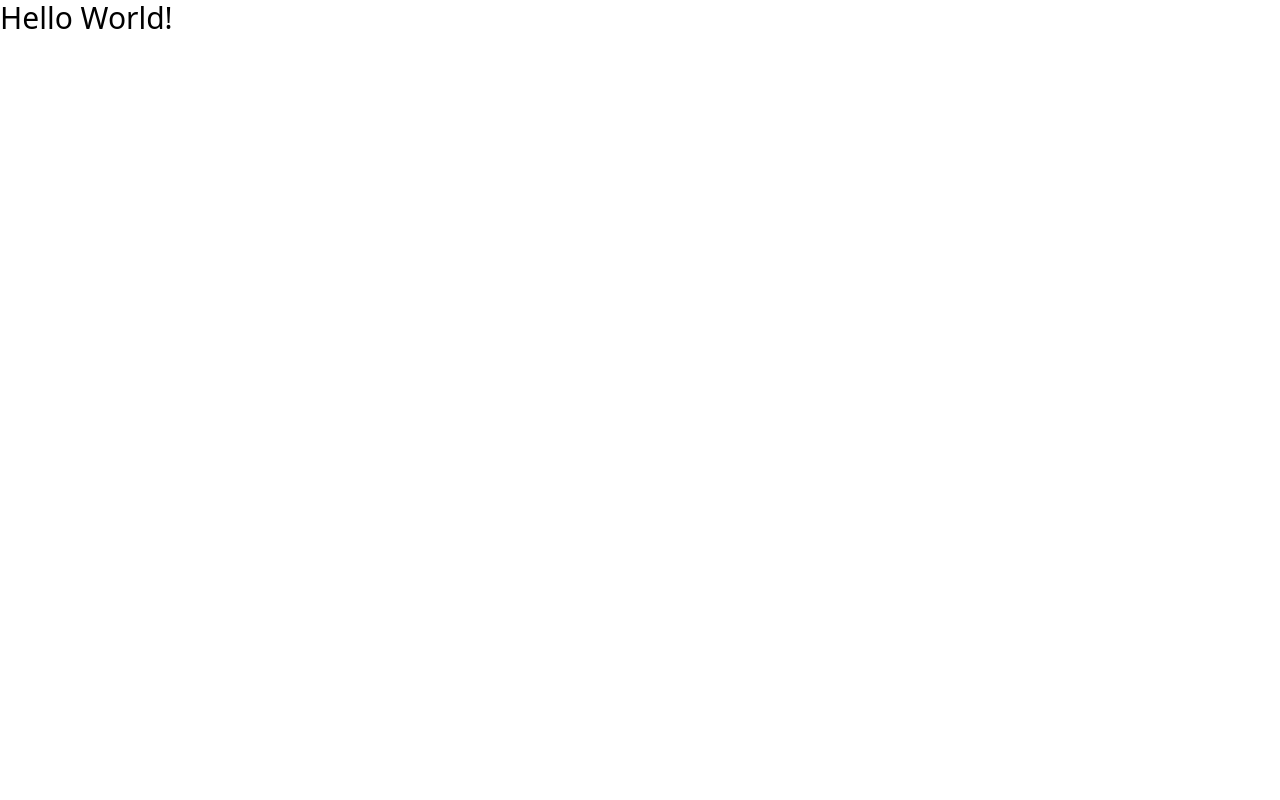
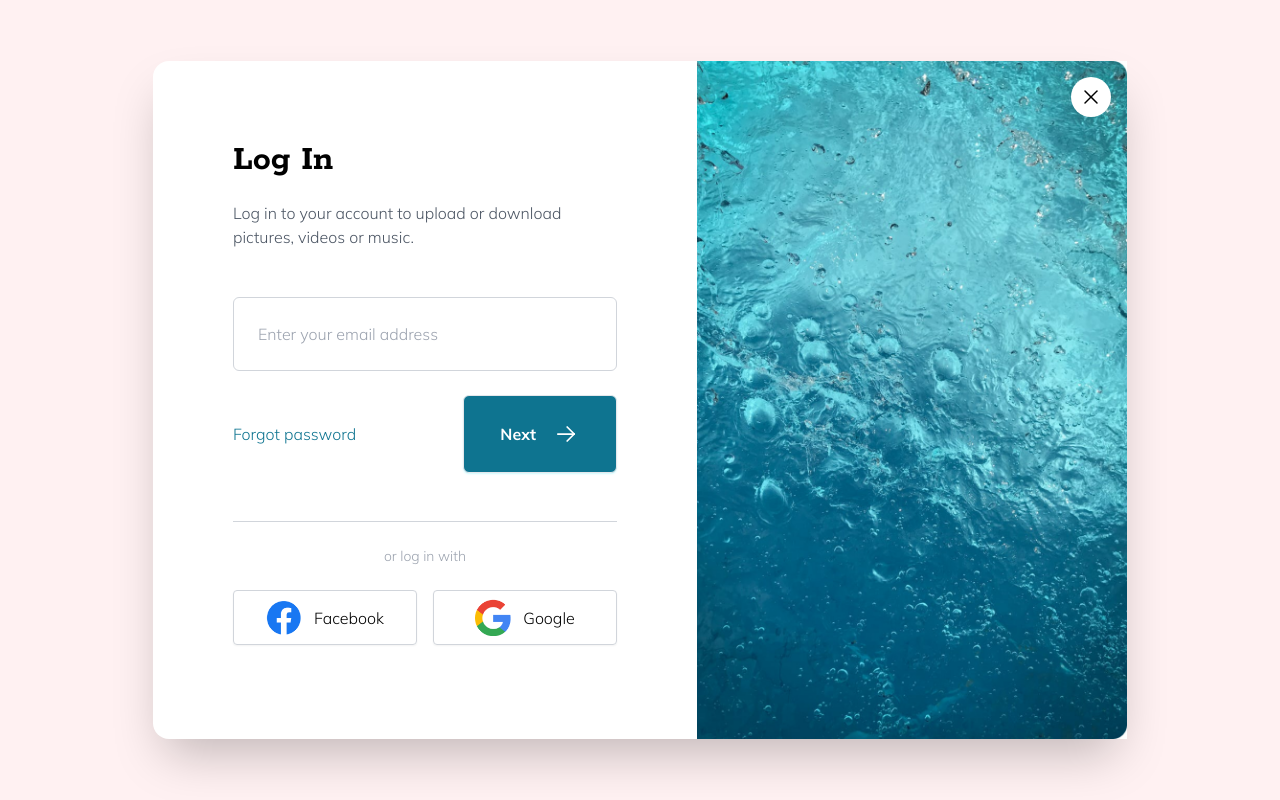
Before and after one commit to andregozubuyukoglu/tailwind-projects, a website: page Mini Projects/Login Modal/index.html in a window 1280 px wide. Drawn offline with nearby package versions, Linux system fonts and the light colour scheme.

Commit message:
Initial commit

```diff
--- a/Mini Projects/Login Modal/index.html
+++ b/Mini Projects/Login Modal/index.html
@@ -4,10 +4,122 @@
     <meta charset="UTF-8" />
     <meta http-equiv="X-UA-Compatible" content="IE=edge" />
     <meta name="viewport" content="width=device-width, initial-scale=1.0" />
-    <link rel="stylesheet" href="css/style.css" />
-    <title>Simple Strarter</title>
+    <link
+      href="https://fonts.googleapis.com/css2?family=Mulish:wght@300;400;500;600;700&family=Rokkitt:wght@600;700&display=swap"
+      rel="stylesheet"
+    />
+    <script src="https://cdn.tailwindcss.com"></script>
+    <script>
+      tailwind.config = {
+        theme: {
+          fontFamily: {
+            sans: ["Mulish", "sans-serif"],
+            mono: ["Rokkitt", "monospace"],
+          },
+        },
+      }
+    </script>
+    <title>Login Modal</title>
   </head>
   <body>
-    <h1 class="text-3xl">Hello World!</h1>
+    <!-- Global Container -->
+    <div class="flex items-center justify-center min-h-screen bg-rose-50">
+      <!-- Card Container -->
+      <div
+        class="relative flex flex-col m-6 space-y-10 bg-white shadow-2xl rounded-2xl md:flex-row md:space-y-0 md:m-0"
+      >
+        <!-- Left Side -->
+        <div class="p-6 md:p-20">
+          <!-- Top Content -->
+          <h2 class="font-mono mb-5 text-4xl font-bold">Log In</h2>
+          <p class="max-w-sm mb-12 font-sans font-light text-gray-600">
+            Log in to your account to upload or download pictures, videos or
+            music.
+          </p>
+          <input
+            type="text"
+            class="w-full p-6 border border-gray-300 rounded-md placeholder:font-sans placeholder:font-light"
+            placeholder="Enter your email address"
+          />
+
+          <!-- Middle Content -->
+          <div
+            class="flex flex-col items-center justify-between mt-6 space-y-6 md:flex-row md:space-y-0"
+          >
+            <div class="font-thin text-cyan-700">Forgot password</div>
+
+            <button
+              class="w-full md:w-auto flex justify-center items-center p-6 space-x-4 font-sans font-bold text-white rounded-md shadow-lg px-9 bg-cyan-700 shadow-cyan-100 hover:bg-opacity-90 shadow-sm hover:shadow-lg border transition hover:-translate-y-0.5 duration-150"
+            >
+              <span>Next</span>
+              <svg
+                xmlns="http://www.w3.org/2000/svg"
+                class="w-7"
+                viewBox="0 0 24 24"
+                stroke-width="1.5"
+                stroke="#ffffff"
+                fill="none"
+                stroke-linecap="round"
+                stroke-linejoin="round"
+              >
+                <path stroke="none" d="M0 0h24v24H0z" fill="none" />
+                <line x1="5" y1="12" x2="19" y2="12" />
+                <line x1="13" y1="18" x2="19" y2="12" />
+                <line x1="13" y1="6" x2="19" y2="12" />
+              </svg>
+            </button>
+          </div>
+
+          <!-- Border -->
+          <div class="mt-12 border-b border-b-gray-300"></div>
+
+          <!-- Bottom Content -->
+          <p class="py-6 text-sm font-thin text-center text-gray-400">
+            or log in with
+          </p>
+
+          <!-- Bottom Buttons Container -->
+          <div
+            class="flex flex-col space-x-0 space-y-6 md:flex-row md:space-x-4 md:space-y-0"
+          >
+            <button
+              class="flex items-center justify-center py-2 space-x-3 border border-gray-300 rounded shadow-sm hover:bg-opacity-30 hover:shadow-lg hover:-translate-y-0.5 transition duration-150 md:w-1/2"
+            >
+              <img src="images/facebook.png" alt="" class="w-9" />
+              <span class="font-thin">Facebook</span>
+            </button>
+            <button
+              class="flex items-center justify-center py-2 space-x-3 border border-gray-300 rounded shadow-sm hover:bg-opacity-30 hover:shadow-lg hover:-translate-y-0.5 transition duration-150 md:w-1/2"
+            >
+              <img src="images/google.png" alt="" class="w-9" />
+              <span class="font-thin">Google</span>
+            </button>
+          </div>
+        </div>
+
+        <!-- Right Side -->
+        <img src="images/image.jpg" alt="" class="w-[430px] hidden md:block" />
+
+        <!-- Close Button -->
+        <div
+          class="group absolute -top-5 right-4 flex items-center justify-center w-10 h-10 bg-gray-200 rounded-full md:bg-white md:top-4 hover:cursor-pointer hover:-translate-y-0.5 transition duration-150"
+        >
+          <svg
+            xmlns="http://www.w3.org/2000/svg"
+            class="w-6 h-6 text-black group-hover:text-gray-600"
+            viewBox="0 0 24 24"
+            stroke-width="1.5"
+            stroke="currentColor"
+            fill="none"
+            stroke-linecap="round"
+            stroke-linejoin="round"
+          >
+            <path stroke="none" d="M0 0h24v24H0z" fill="none" />
+            <line x1="18" y1="6" x2="6" y2="18" />
+            <line x1="6" y1="6" x2="18" y2="18" />
+          </svg>
+        </div>
+      </div>
+    </div>
   </body>
 </html>
```
